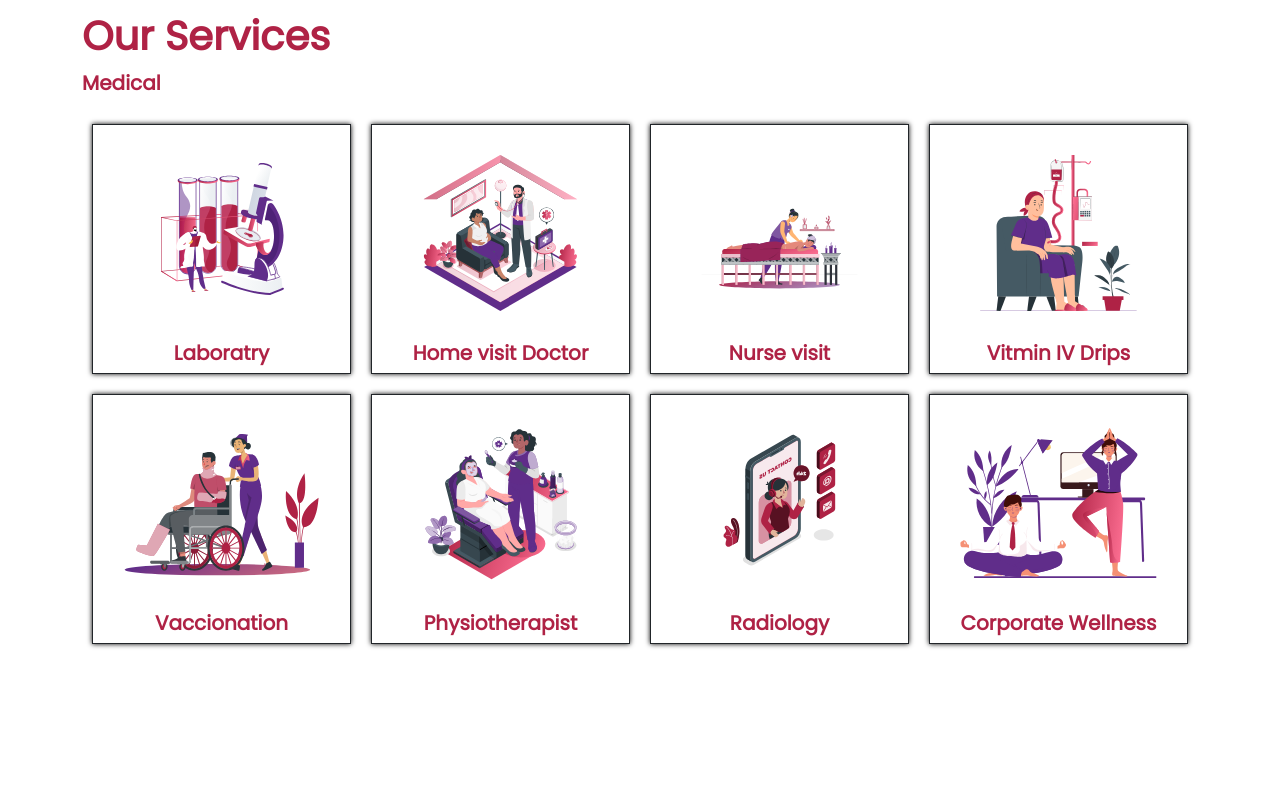
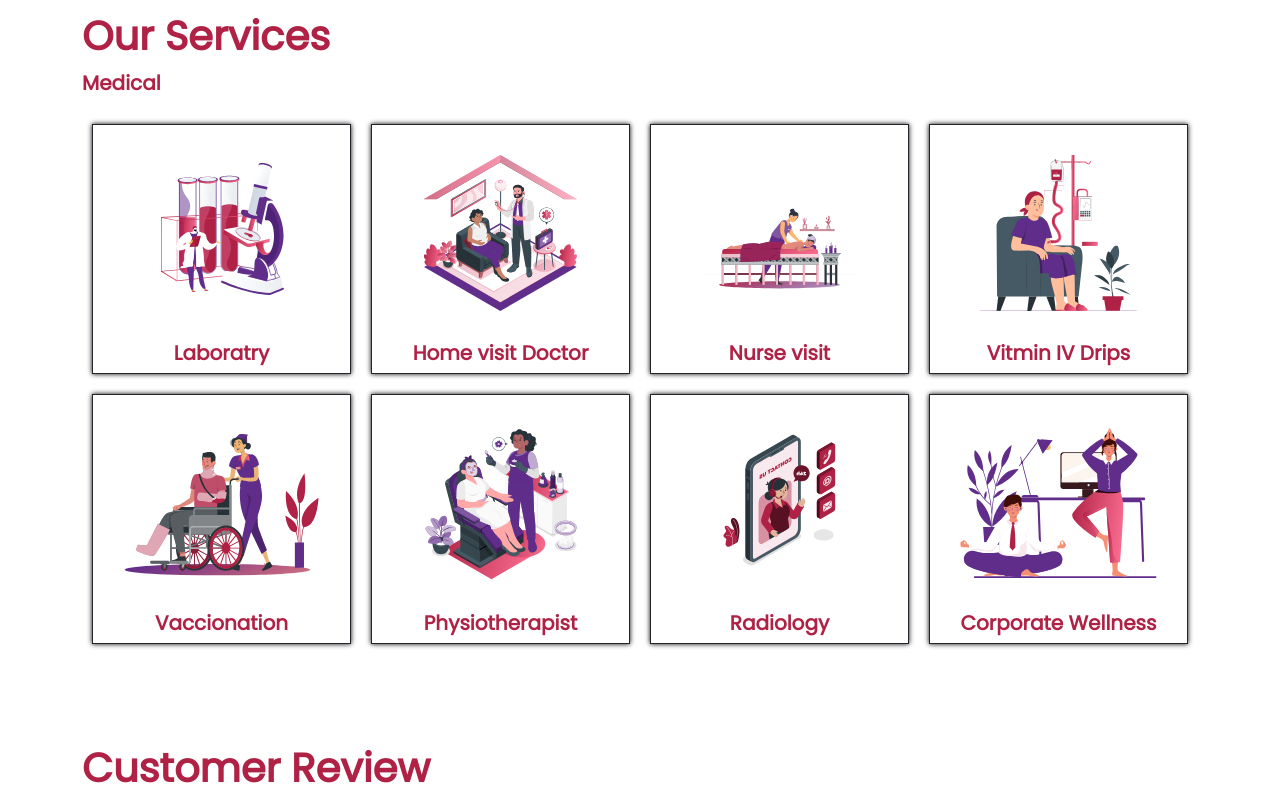
Before and after one commit to KashyapKaushik/Zwarra, a React (Create React App) app: page / in a window 1280 px wide. Shown: the part 659-1459 px from the top of the page. Before the commit the page ends 1313 px from the top, so only its background shows below. Built offline with nearby package versions, Linux system fonts and the light colour scheme.

Commit message:
latestupdate28thfebaboutpage2

```diff
--- a/src/App.js
+++ b/src/App.js
@@ -1,5 +1,5 @@
 import './App.css';
-import Homepage from './Components/Homepage';
+import Homepage from './Components/Pages/Homepage';
 
 import Navbarz from './Components/Navbarz';
 import Aboutzwaara from './Components/Aboutzwaara';
--- /dev/null
+++ b/src/Components/Customereview.js
@@ -0,0 +1,14 @@
+import React from 'react'
+
+function Customereview() {
+  return (
+   <>
+   <div className='container' style={{marginTop :"90px"}}>
+   <h2 style={{ color: "#AF2245" , fontSize: "40px" ,fontWeight : "600"}}>Customer Review</h2>
+
+   </div>
+   </>
+  )
+}
+
+export default Customereview
--- a/src/Components/Homepage.js
+++ b/src/Components/Pages/Homepage.js
@@ -1,12 +1,14 @@
 import React from 'react'
-import Carousel from './Carousel'
-import Ourservies from './Ourservies'
+import Carousel from '../Carousel'
+import Ourservies from '../Ourservies'
+import Customereview from '../Customereview'
 
 function Homepage() {
   return (
     <>
     <Carousel/>
     <Ourservies/>
+    <Customereview/>
 
     </>
   )
```
